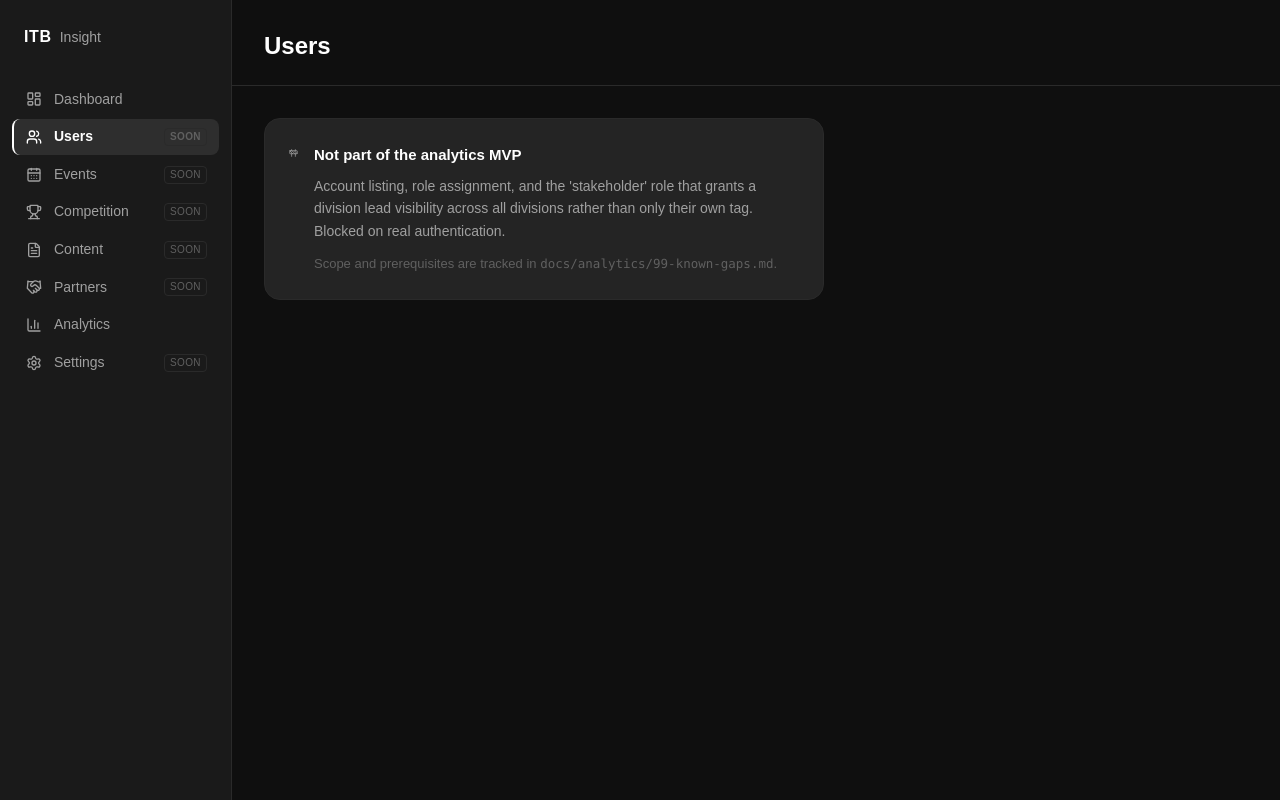
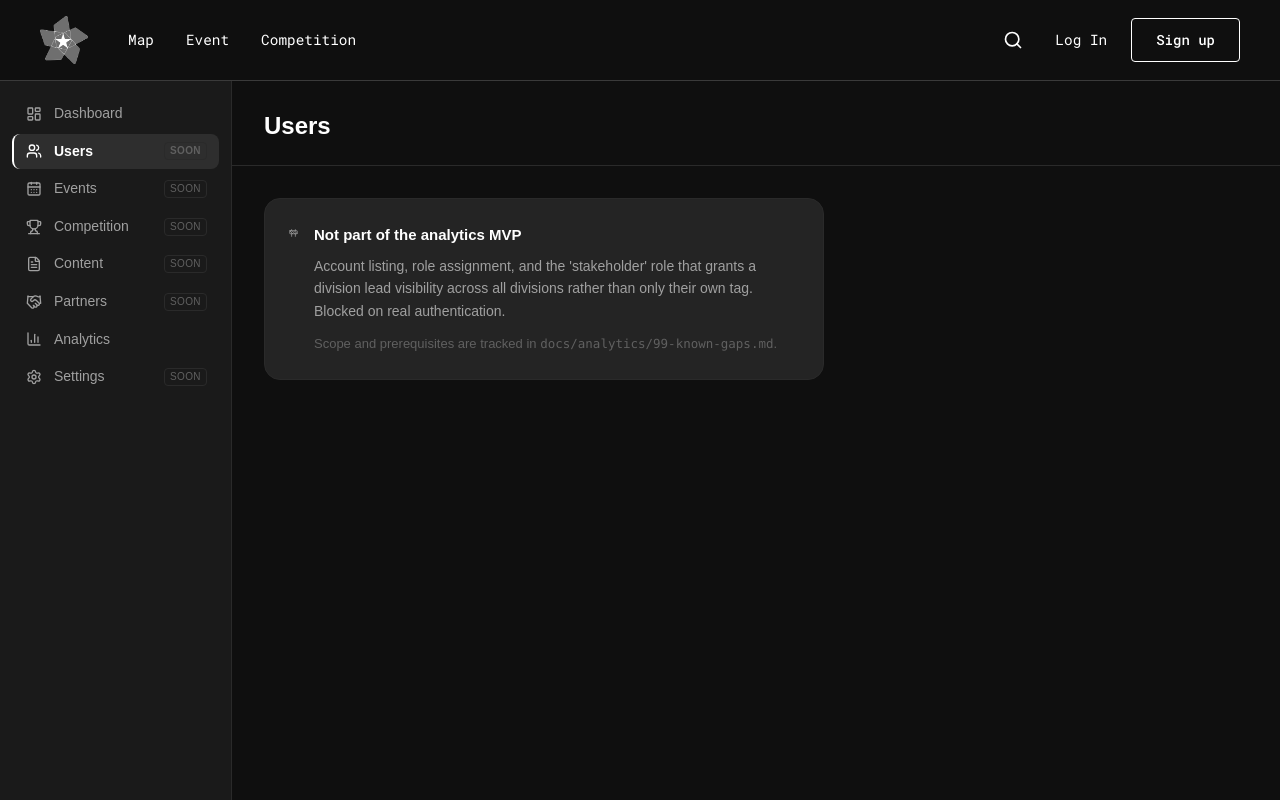
Before and after one commit to itb-insight/itb_insight, a Next.js app: page /admin/users in a window 1280 px wide. Built offline with nearby package versions, Linux system fonts and the light colour scheme; no server answers; a web font is replaced by a local one.

Commit message:
Added page headers across all pages

```diff
--- /dev/null
+++ b/src/app/dashboard/layout.tsx
@@ -0,0 +1,13 @@
+import Navbar from "@/shared/components/Navbar/Navbar"
+
+// Every dashboard route shares the landing header. The dashboard surfaces use a
+// dark background and already reserve top padding (Dashboard.module.css .page),
+// so the fixed navbar overlays cleanly without shifting content.
+export default function DashboardLayout({ children }: { children: React.ReactNode }) {
+  return (
+    <>
+      <Navbar />
+      {children}
+    </>
+  )
+}
--- a/src/app/event-map/page.tsx
+++ b/src/app/event-map/page.tsx
@@ -1,8 +1,12 @@
 import EventMap from "@/features/event-map/EventMap";
+import Navbar from "@/shared/components/Navbar/Navbar";
 
 export default function Home() {
   return (
     <main className="w-full h-screen overflow-hidden">
+      {/* Shared landing header overlays the full-screen map (fixed position). Solid
+          backdrop keeps it legible over map tiles instead of a transparent overlay. */}
+      <Navbar isSolid />
       {/* Panggil komponen peta di sini */}
       <EventMap />
     </main>
--- a/src/layouts/AdminShell/AdminShell.module.css
+++ b/src/layouts/AdminShell/AdminShell.module.css
@@ -1,7 +1,11 @@
+/* Height of the shared fixed navbar (16px pad × 2 + 48px logo). The shell and
+   its sticky sidebar are offset by this so nothing hides behind the header. */
 .shell {
+  --nav-height: 80px;
   display: grid;
   grid-template-columns: 232px 1fr;
   min-height: 100vh;
+  padding-top: var(--nav-height);
   background-color: var(--color-bg-primary);
 }
 
@@ -9,28 +13,9 @@
   border-right: 1px solid var(--color-border-subtle);
   background-color: var(--color-bg-secondary);
   position: sticky;
-  top: 0;
-  height: 100vh;
+  top: var(--nav-height);
+  height: calc(100vh - var(--nav-height));
   overflow-y: auto;
-}
-
-.brand {
-  display: flex;
-  align-items: baseline;
-  gap: var(--space-2);
-  padding: var(--space-6) var(--space-6) var(--space-4);
-}
-
-.brandMark {
-  font-weight: 900;
-  font-size: 1rem;
-  letter-spacing: 0.04em;
-  color: var(--color-text-primary);
-}
-
-.brandName {
-  font-size: 0.875rem;
-  color: var(--color-text-secondary);
 }
 
 .main {
--- a/src/layouts/AdminShell/AdminShell.tsx
+++ b/src/layouts/AdminShell/AdminShell.tsx
@@ -1,4 +1,4 @@
-import Link from "next/link"
+import Navbar from "@/shared/components/Navbar/Navbar"
 import SidebarNav from "./SidebarNav"
 import styles from "./AdminShell.module.css"
 
@@ -9,19 +9,23 @@ interface AdminShellProps {
 /**
  * Sidebar app shell for the admin area. A layout primitive, not a dashboard
  * feature — it knows nothing about analytics data.
+ *
+ * The shared landing header sits fixed across the top; the sidebar and content
+ * are offset below it (see AdminShell.module.css). The header is rendered solid
+ * here because the admin surface is dense — a transparent overlay would bleed
+ * the panels underneath through the nav.
  */
 export default function AdminShell({ children }: AdminShellProps) {
   return (
+    <>
+      <Navbar isSolid />
       <div className={styles.shell}>
         <aside className={styles.sidebar}>
-        <Link href="/" className={styles.brand}>
-          <span className={styles.brandMark}>ITB</span>
-          <span className={styles.brandName}>Insight</span>
-        </Link>
           <SidebarNav />
         </aside>
 
         <div className={styles.main}>{children}</div>
       </div>
+    </>
   )
 }
```
Lines whose indentation alone changed are shown as unchanged.
